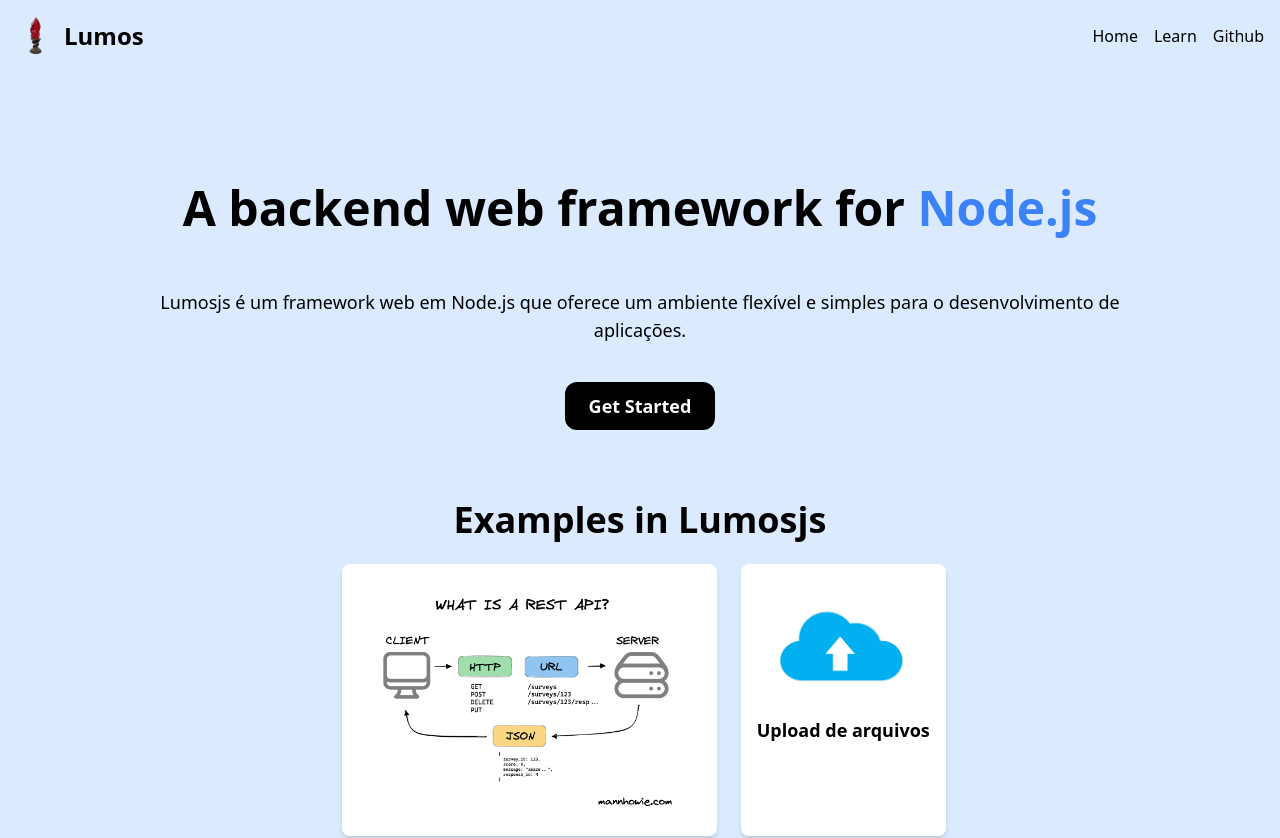
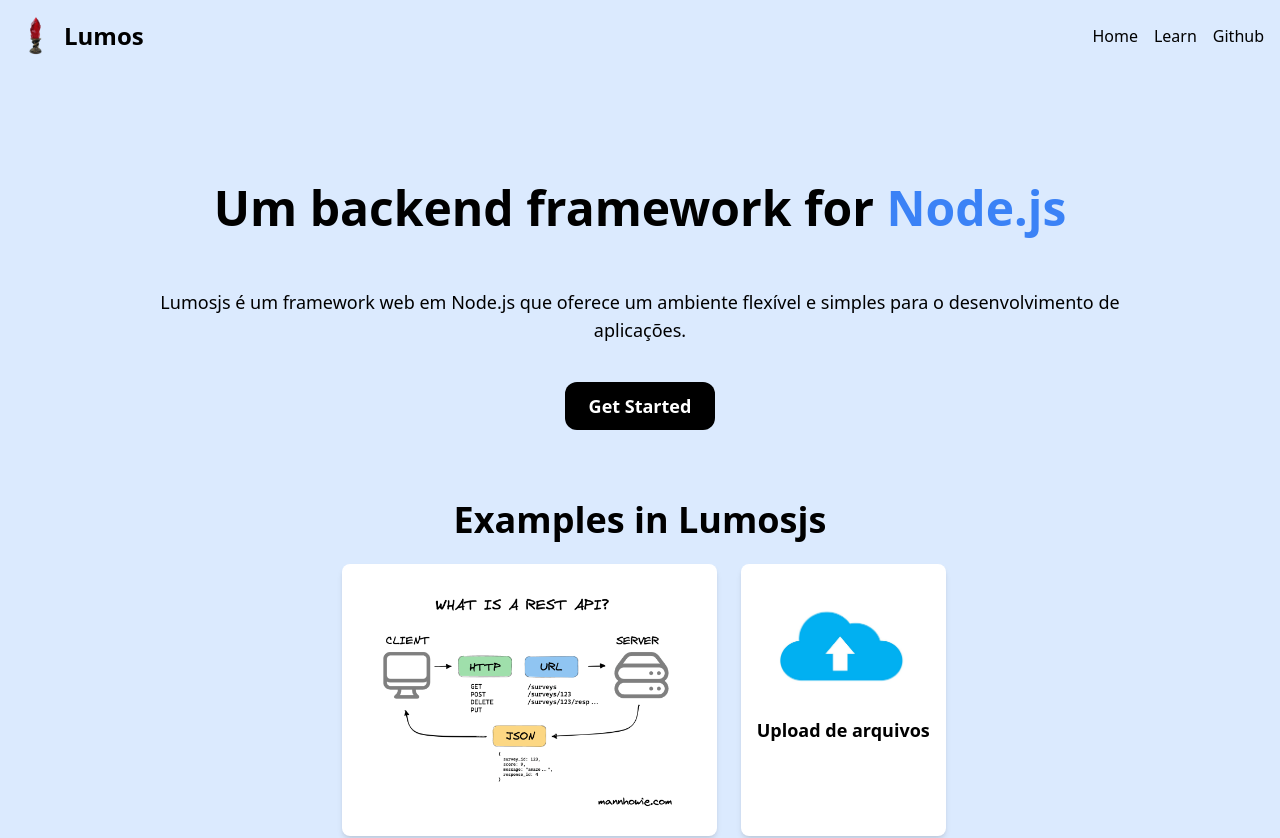
Before and after one commit to lumosjs/lumosdoc, a React (Vite) app: page / in a window 1280 px wide. Shown: the top 838 px of the page. Built offline with nearby package versions, Linux system fonts and the light colour scheme.

Commit message:
Update index.jsx

```diff
--- a/src/pages/home/index.jsx
+++ b/src/pages/home/index.jsx
@@ -4,7 +4,7 @@ import { Link } from "react-router-dom"
 function Home() {
   return (
     <div className="bg-blue-100  flex flex-col justify-center items-center p-24">
-      <h1 className="text-5xl font-bold mb-6 p-4">A backend web framework for <span className="text-blue-500">Node.js</span></h1>
+      <h1 className="text-5xl font-bold mb-6 p-4">Um backend framework for <span className="text-blue-500">Node.js</span></h1>
       <p className="text-lg text-center mb-8 p-4">
         Lumosjs é um framework web em Node.js que oferece um ambiente flexível e simples
         para o desenvolvimento de aplicações.  </p>
```
